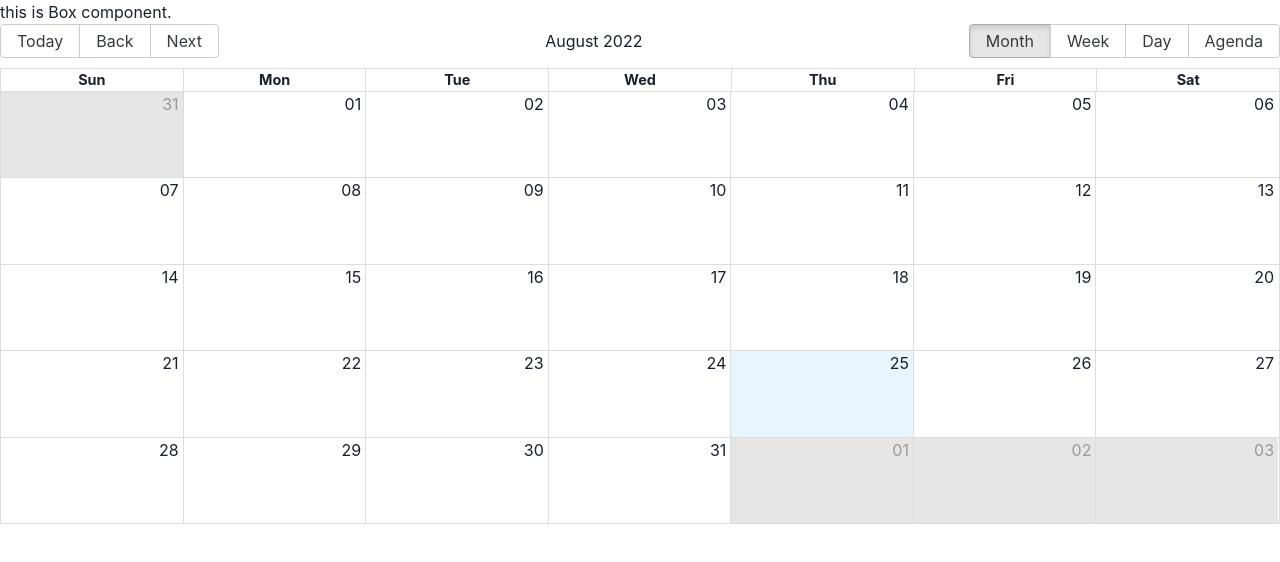
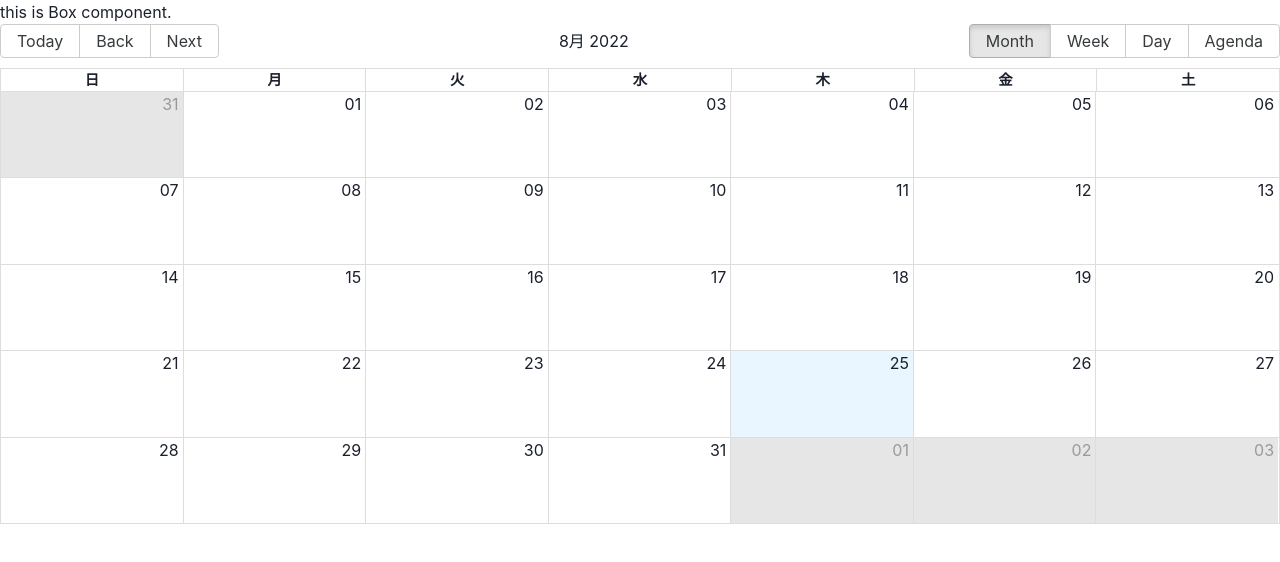
Before and after one commit to NagitoTerada/chakra-work, a React (Create React App) app in the folder packages/web/: page / in a window 1280 px wide. Shown: the top 562 px of the page. Built offline with nearby package versions, Linux system fonts and the light colour scheme.

Commit message:
作業中

```diff
--- a/packages/web/package.json
+++ b/packages/web/package.json
@@ -13,6 +13,7 @@
     "@types/node": "^17.0.45",
     "@types/react": "^18.0.17",
     "@types/react-dom": "^18.0.6",
+    "date-fns": "^2.29.2",
     "framer-motion": "^7.2.1",
     "react": "^18.2.0",
     "react-big-calendar": "^1.5.0",
--- /dev/null
+++ b/packages/web/src/components/Calendar/Calendar.tsx
@@ -0,0 +1,21 @@
+import { format, getDay, parse, startOfWeek } from "date-fns";
+import { ja } from "date-fns/locale";
+import React from "react";
+import { Calendar as BigCalendar, dateFnsLocalizer } from "react-big-calendar";
+import "react-big-calendar/lib/css/react-big-calendar.css";
+
+const localizer = dateFnsLocalizer({
+  format,
+  parse,
+  startOfWeek,
+  getDay,
+  locales: {
+    ja: ja,
+  },
+});
+
+export const Calendar: React.FC = () => {
+  return (
+    <BigCalendar localizer={localizer} culture="ja" startAccessor="start" endAccessor="end" style={{ height: 500 }} />
+  );
+};
--- /dev/null
+++ b/packages/web/src/components/Calendar/index.tsx
@@ -0,0 +1 @@
+export * from "./Calendar";
--- /dev/null
+++ b/packages/web/src/components/index.tsx
@@ -0,0 +1 @@
+export * from "./Calendar";
--- a/packages/web/src/pages/Main/Main.tsx
+++ b/packages/web/src/pages/Main/Main.tsx
@@ -1,35 +1,14 @@
 import { Box } from "@chakra-ui/react";
-import moment from "moment";
-import React, { useMemo } from "react";
-import { Calendar as BigCalendar, momentLocalizer } from "react-big-calendar";
-import "react-big-calendar/lib/css/react-big-calendar.css";
+import React from "react";
+import { Calendar } from "src/components";
 
 export const Main: React.FC = () => {
   return (
     <>
       <Box>this is Box component.</Box>
-      <Box sx={{ height: "600" }}>
+      <Box>
         <Calendar />
       </Box>
     </>
   );
 };
-
-const Calendar = () => {
-  const { defaultDate } = useMemo(
-    () => ({
-      defaultDate: new Date(),
-    }),
-    []
-  );
-
-  return (
-    <BigCalendar
-      localizer={momentLocalizer(moment)}
-      startAccessor="start"
-      endAccessor="end"
-      defaultDate={defaultDate}
-      style={{ height: 500 }}
-    />
-  );
-};
```
Also changed, not shown: 1 other file (tests, documents, lock files or other folders).
